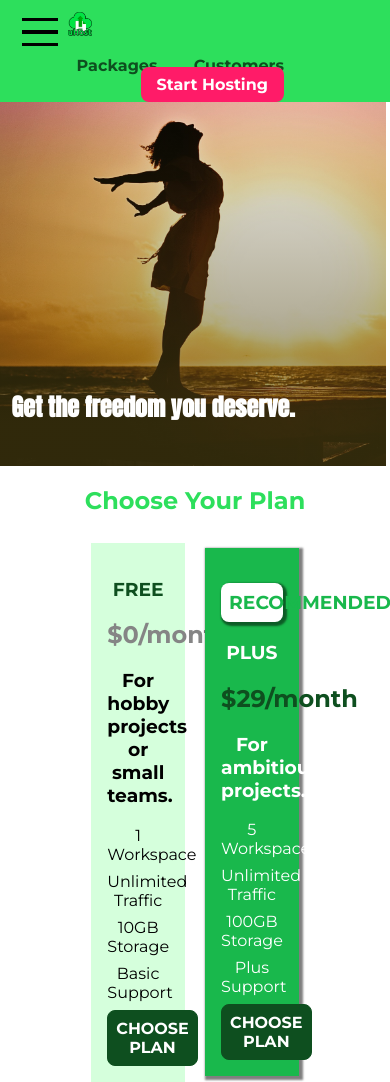
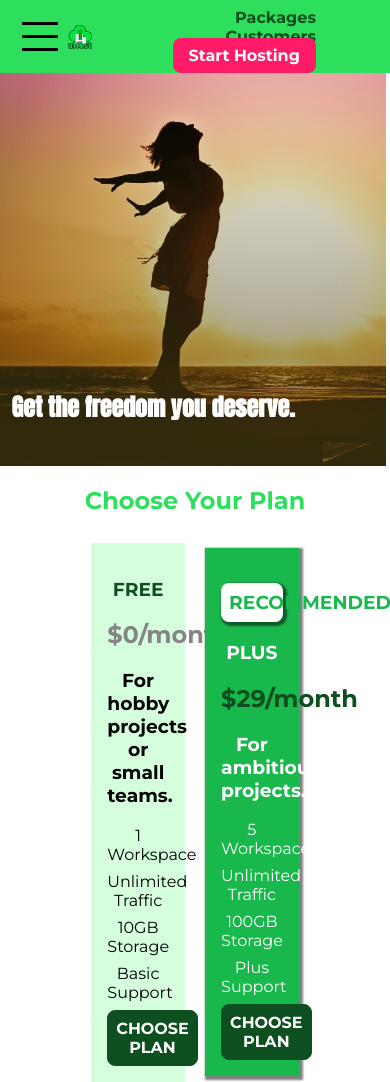
Before and after one commit to ErickNunes97/sizes-units-02-the-height-100-issue-finished, a plain HTML site: page index.html in a window 390 px wide. Shown: the top 1082 px of the page. Drawn offline with Linux system fonts and the light colour scheme.

Commit message:
mobile button

```diff
--- a/shared.css
+++ b/shared.css
@@ -41,6 +41,7 @@ body {
     height: 1.5rem;
     /* width: 20px; */
     display: inline-block;
+    vertical-align: middle;
 }
 
 .toggle-button {
@@ -73,7 +74,7 @@ body {
 .main-nav {
     display: inline-block;
     text-align: right;
-    width: calc(100% - 74px);
+    width: calc(100% - 122px);
     vertical-align: middle;
 }
 
```
